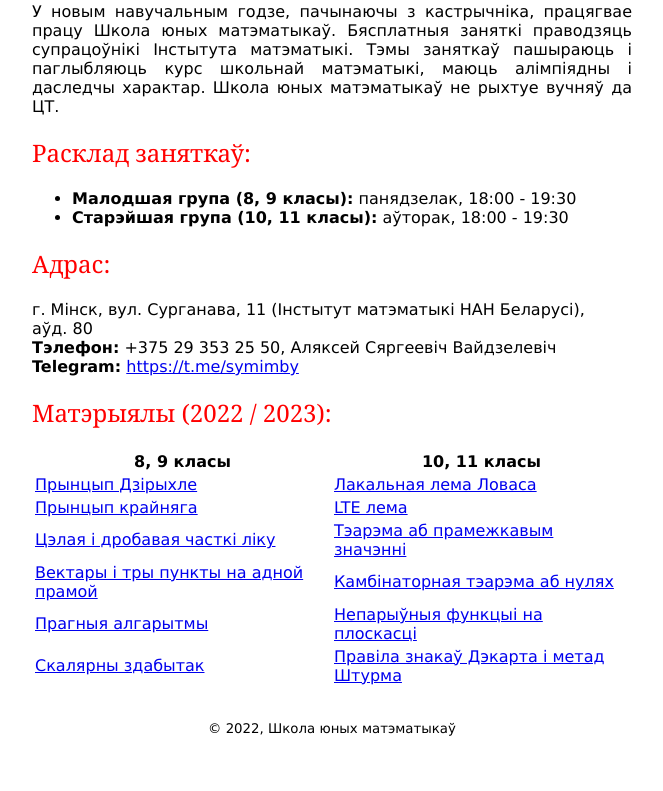
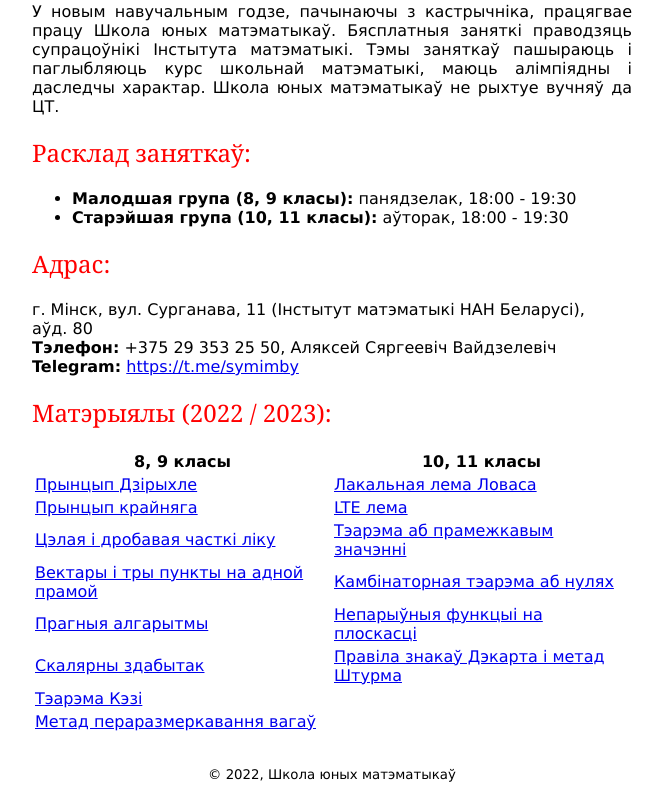
Before and after one commit to yet-another-math-school/yet-another-math-school.github.io, a plain HTML site: page index.html in a window 1280 px wide. Shown: the part 264-1055 px from the top of the page, without its empty margins (308-971 px from the left). Before the commit the page ends 1009 px from the top, so only its background shows below. Drawn offline with Linux system fonts and the light colour scheme.

Commit message:
add notes about Casey's theore and redistribution method

```diff
--- a/index.html
+++ b/index.html
@@ -77,6 +77,14 @@
                 <td><a href="./notes/2022_2023/8_9/dot_product.pdf">Скалярны здабытак</a></td>
                 <td><a href="./notes/2022_2023/10_11/descartes_rule_of_signs_and_sturm_method.pdf">Правіла знакаў Дэкарта i метад Штурма</a></td>
             </tr>
+            <tr>
+                <td><a href="./notes/2022_2023/8_9/casey_theorem.pdf">Тэарэма Кэзі</a></td>
+                <td></td>
+            </tr>
+            <tr>
+                <td><a href="./notes/2022_2023/8_9/redistribution_method.pdf">Метад пераразмеркавання вагаў</a></td>
+                <td></td>
+            </tr>
         </table>
         <div style="text-align: center;margin-top: 30px;">
             <small>&#169 2022, Школа юных матэматыкаў</small>
```
Also changed, not shown: 2 other files.
